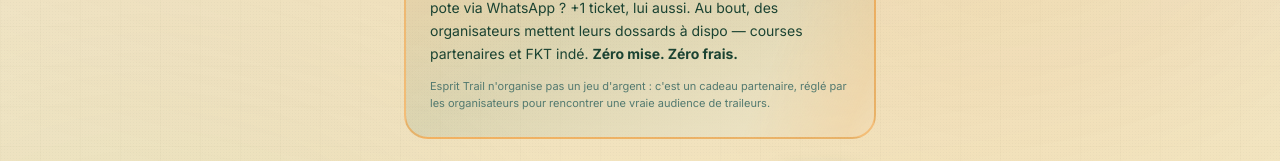
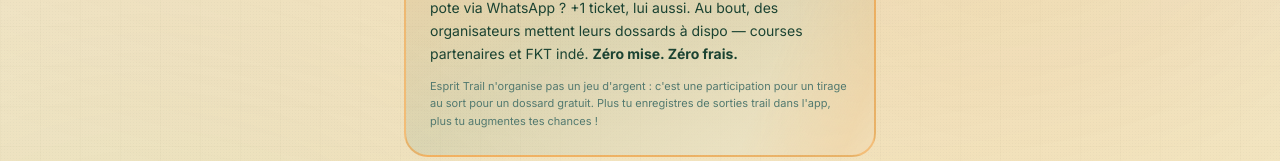
Before and after one commit to dangote2021/esprit-trail, a Next.js app: page /challenges/loto in a window 1280 px wide. Shown: the part 254-415 px from the top of the page. Built offline with nearby package versions, Linux system fonts and the light colour scheme; no server answers.

Commit message:
loto: remplace le texte du disclaimer tirage au sort
Remplace le paragraphe explicatif de /challenges/loto par la formulation validée par le porteur du projet, centrée sur le tirage au sort pour un dossard gratuit plutot que sur le "cadeau partenaire".

```diff
--- a/src/app/challenges/loto/page.tsx
+++ b/src/app/challenges/loto/page.tsx
@@ -79,9 +79,9 @@ export default function LotoListPage() {
             <strong>Zéro mise. Zéro frais.</strong>
           </p>
           <p className="mt-3 text-[11px] text-ink-muted leading-relaxed">
-            Esprit Trail n'organise pas un jeu d'argent : c'est un cadeau partenaire,
-            réglé par les organisateurs pour rencontrer une vraie audience de
-            traileurs.
+            Esprit Trail n'organise pas un jeu d'argent : c'est une participation
+            pour un tirage au sort pour un dossard gratuit. Plus tu enregistres de
+            sorties trail dans l'app, plus tu augmentes tes chances !
           </p>
         </div>
       </section>
```
